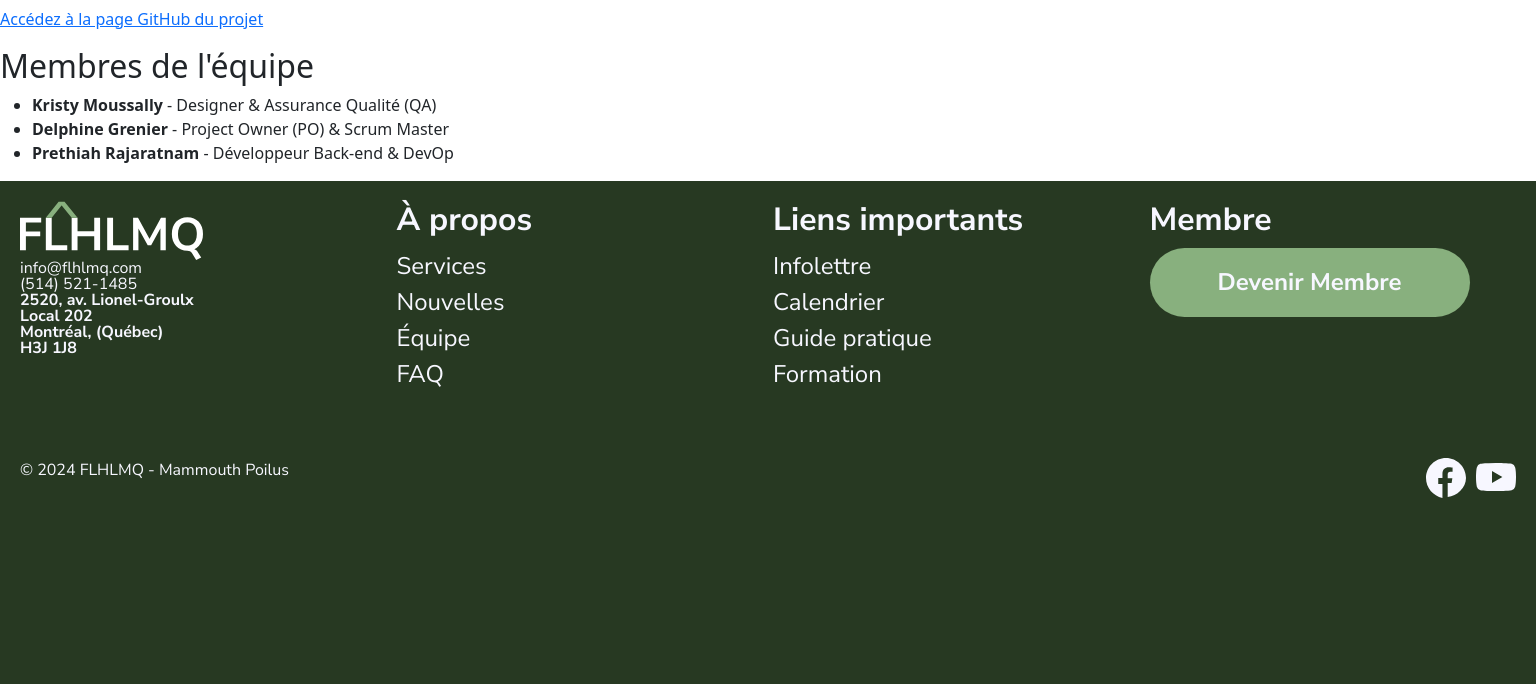
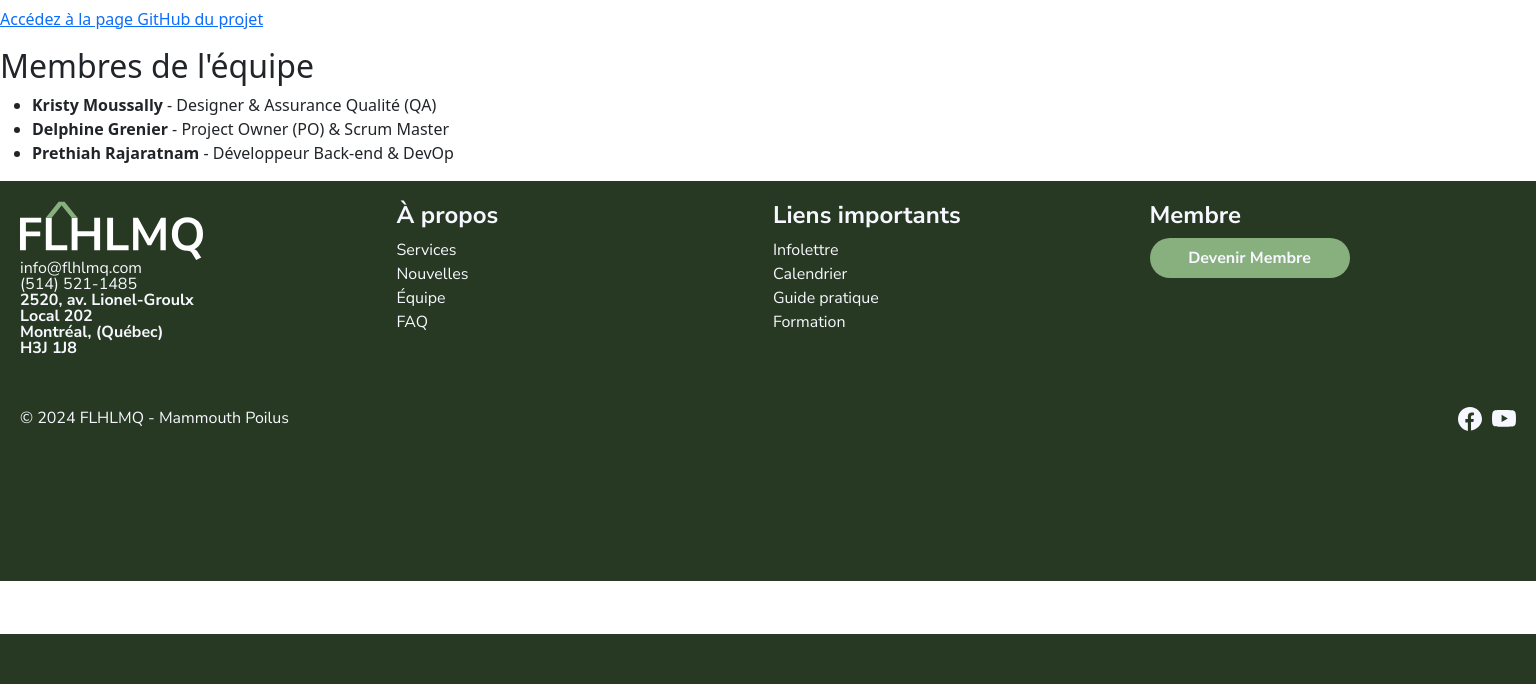
Before and after one commit to rprethi/federation-des-locataires-mammouths-poilues, a PHP site: page / in a window 1536 px wide. Shown: the part 166-850 px from the top of the page. After the commit the page ends 800 px from the top, so only its background shows below. Run offline with PHP 8.4, Linux system fonts and the light colour scheme.

Commit message:
scss footer + essai
encore des erreurs mais commencement de la correction

```diff
--- a/index.html
+++ b/index.html
@@ -143,20 +143,20 @@
     <div class="footer-section">
       <h4>À propos</h4>
       <ul>
-        <li>Services</li>
-        <li>Nouvelles</li>
-        <li>Équipe</li>
-        <li>FAQ</li>
+        <li><a href="">Services</a></li>
+        <li><a href="">Nouvelles</a></li>
+        <li><a href="">Équipe</a></li>
+        <li><a href="">FAQ</a></li>
       </ul>
     </div>
 
     <div class="footer-section">
       <h4>Liens importants</h4>
       <ul>
-        <li>Infolettre</li>
-        <li>Calendrier</li>
-        <li>Guide pratique</li>
-        <li>Formation</li>
+        <li><a href="">Infolettre</a></li>
+        <li><a href="">Calendrier</a></li>
+        <li><a href="">Guide pratique</a></li>
+        <li><a href="">Formation</a></li>
       </ul>
     </div>
 
@@ -171,13 +171,17 @@
 
     <div class="footer-social-icons">
       <!-- Facebook -->
-      <svg xmlns="http://www.w3.org/2000/svg" width="24" height="24" fill="currentColor" class="bi bi-facebook" viewBox="0 0 16 16">
-        <path d="M16 8.049C16 3.603 12.418 0 8 0S0 3.603 0 8.049c0 3.937 2.851 7.195 6.579 7.951v-5.625H4.897V8.049H6.58V6.275c0-1.659 1.007-2.582 2.543-2.582.737 0 1.508.133 1.508.133v1.66h-.849c-.839 0-1.1.523-1.1 1.06v1.504h1.861l-.298 1.955H8.682v5.625C12.423 15.246 16 11.986 16 8.049z" />
-      </svg>
+      <a href="https://www.facebook.com/flhlmq/" target="_blank">
+        <svg width="24" height="24" fill="currentColor" class="bi bi-facebook" viewBox="0 0 16 16">
+          <path d="M16 8.049C16 3.603 12.418 0 8 0S0 3.603 0 8.049c0 3.937 2.851 7.195 6.579 7.951v-5.625H4.897V8.049H6.58V6.275c0-1.659 1.007-2.582 2.543-2.582.737 0 1.508.133 1.508.133v1.66h-.849c-.839 0-1.1.523-1.1 1.06v1.504h1.861l-.298 1.955H8.682v5.625C12.423 15.246 16 11.986 16 8.049z"/>
+        </svg>
+      </a>
       <!-- YouTube -->
-      <svg xmlns="http://www.w3.org/2000/svg" width="24" height="24" fill="currentColor" class="bi bi-youtube" viewBox="0 0 16 16">
-        <path d="M8.051 1.999h.089c.822.003 4.987.033 6.11.335a2.01 2.01 0 0 1 1.415 1.42c.101.38.172.883.22 1.402l.01.104.022.26.008.104c.065.914.073 1.77.074 1.957v.075c-.001.194-.01 1.108-.082 2.06l-.008.105-.009.104c-.05.572-.124 1.14-.235 1.558a2.01 2.01 0 0 1-1.415 1.42c-1.16.312-5.569.334-6.18.335h-.142c-.309 0-1.587-.006-2.927-.052l-.17-.006-.087-.004-.171-.007-.171-.007c-1.11-.049-2.167-.128-2.654-.26a2.01 2.01 0 0 1-1.415-1.419c-.111-.417-.185-.986-.235-1.558L.09 9.82l-.008-.104A31 31 0 0 1 0 7.68v-.123c.002-.215.01-.958.064-1.778l.007-.103.003-.052.008-.104.022-.26.01-.104c.048-.519.119-1.023.22-1.402a2.01 2.01 0 0 1 1.415-1.42c.487-.13 1.544-.21 2.654-.26l.17-.007.172-.006.086-.003.171-.007A100 100 0 0 1 7.858 2zM6.4 5.209v4.818l4.157-2.408z" />
-      </svg>
+      <a href="https://www.youtube.com" target="_blank">
+        <svg xmlns="http://www.w3.org/2000/svg" width="24" height="24" fill="currentColor" class="bi bi-youtube" viewBox="0 0 16 16">
+          <path d="M8.051 1.999h.089c.822.003 4.987.033 6.11.335a2.01 2.01 0 0 1 1.415 1.42c.101.38.172.883.22 1.402l.01.104.022.26.008.104c.065.914.073 1.77.074 1.957v.075c-.001.194-.01 1.108-.082 2.06l-.008.105-.009.104c-.05.572-.124 1.14-.235 1.558a2.01 2.01 0 0 1-1.415 1.42c-1.16.312-5.569.334-6.18.335h-.142c-.309 0-1.587-.006-2.927-.052l-.17-.006-.087-.004-.171-.007-.171-.007c-1.11-.049-2.167-.128-2.654-.26a2.01 2.01 0 0 1-1.415-1.419c-.111-.417-.185-.986-.235-1.558L.09 9.82l-.008-.104A31 31 0 0 1 0 7.68v-.123c.002-.215.01-.958.064-1.778l.007-.103.003-.052.008-.104.022-.26.01-.104c.048-.519.119-1.023.22-1.402a2.01 2.01 0 0 1 1.415-1.42c.487-.13 1.544-.21 2.654-.26l.17-.007.172-.006.086-.003.171-.007A100 100 0 0 1 7.858 2zM6.4 5.209v4.818l4.157-2.408z"/>
+        </svg>
+      </a>
     </div>
   </footer>
   <script src="./main.js"></script>
--- a/style.css
+++ b/style.css
@@ -102,12 +102,13 @@ footer {
   color: #f7f7ff;
 }
 
-.footer-section li,
+.footer-section li a,
 .footer-bottom p,
 .membre {
   font-size: 12px;
   color: #f7f7ff;
   list-style-type: none;
+  text-decoration: none;
 }
 
 .footer-section button {
@@ -195,15 +196,15 @@ footer {
 @media (min-width: 768px) {
   .footer-section button {
     border-radius: 50px;
-    width: 192px;
-    height: 52px;
-    font-size: 17px;
+    width: 150px;
+    height: 40px;
+    font-size: 16px;
   }
   footer a {
     font-size: 12px !important;
   }
   .footer-section h4 {
-    font-size: 24px;
+    font-size: 20px;
   }
 
   .footer-section li {
@@ -213,8 +214,8 @@ footer {
   }
 
   .footer-social-icons svg {
-    width: 30px;
-    height: 30px;
+    width: 20px;
+    height: 20px;
   }
 
   .footer-bottom p {
@@ -257,26 +258,25 @@ footer {
     height: 59px;
   }
   .footer-section button {
-    border-radius: 50px;
-    width: 320px;
-    height: 69px;
-    font-size: 24px;
+    width: 200px;
+    height: 40px;
+    font-size: 16px;
   }
 
   .footer-section h4 {
-    font-size: 32px;
+    font-size: 24px;
   }
 
   .footer-section li {
     padding-left: 0;
     margin-left: 0;
-    font-size: 24px;
+    font-size: 16px;
   }
 
   .footer-social-icons svg {
     fill: #f7f7ff;
-    height: 40px;
-    width: 40px;
+    height: 24px;
+    width: 24px;
   }
   footer a {
     font-size: 16px !important;
```
Also changed, not shown: partials-scss/_footer.scss (+26 -23 lines).
